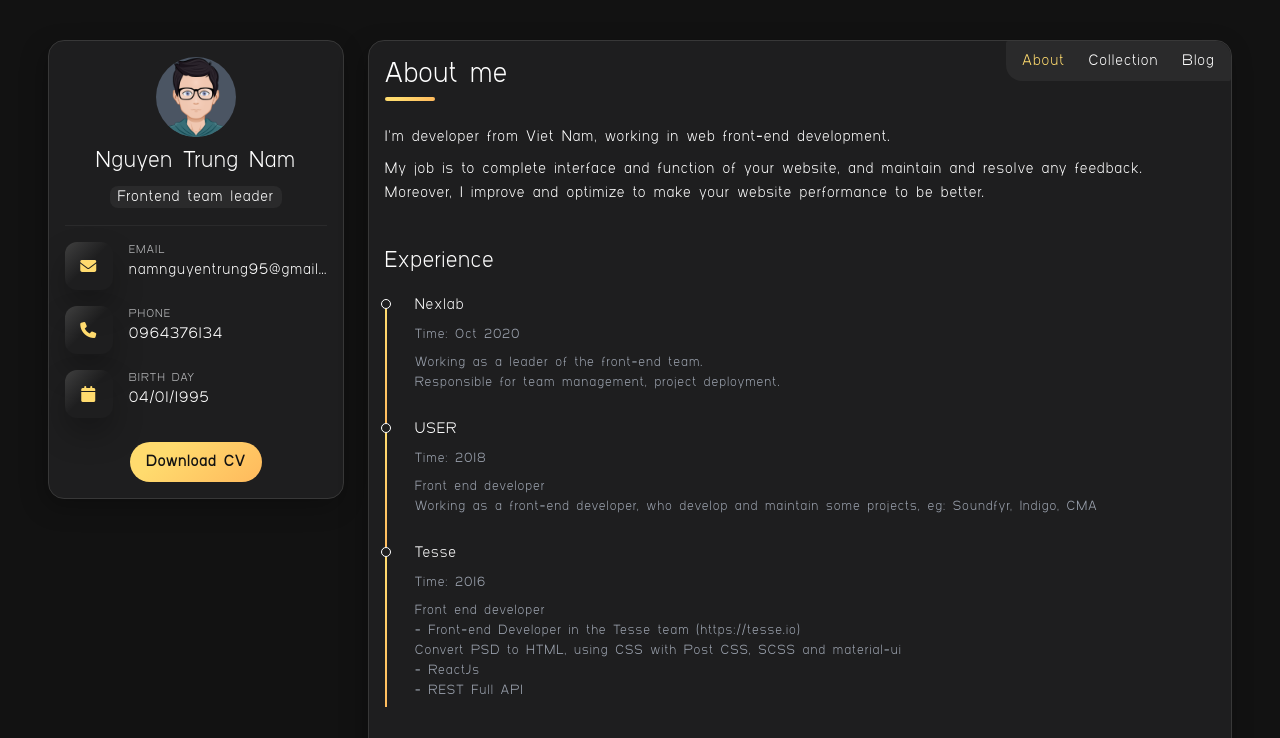
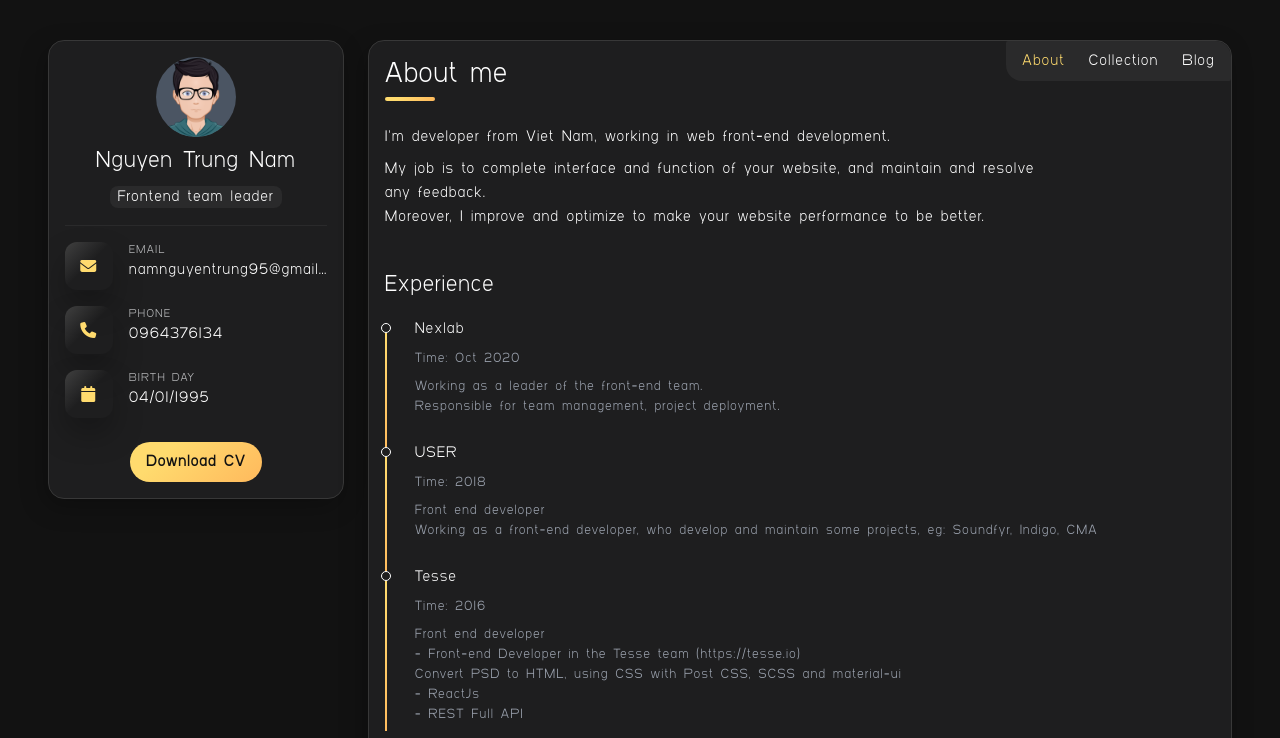
Before and after one commit to Yangsou/yangsou.github.io, a plain HTML site: page profile/index.html in a window 1280 px wide. Shown: the top 738 px of the page. Drawn offline with nearby package versions, Linux system fonts and the light colour scheme.

Commit message:
update UI profile

```diff
--- a/profile/index.html
+++ b/profile/index.html
@@ -91,7 +91,7 @@
               <p class="text-3xl text-white title">About me</p>
               <div class="mt-8">
                 <p class="text-white">I'm developer from Viet Nam, working in web front-end development.</p>
-                <p class="text-white mt-2">My job is to complete interface and function of your website, and maintain and resolve any feedback.
+                <p class="text-white mt-2 max-w-[650px]">My job is to complete interface and function of your website, and maintain and resolve any feedback.
                   <br />
                   Moreover, I improve and optimize to make your website performance to be better.</p>
               </div>
```
